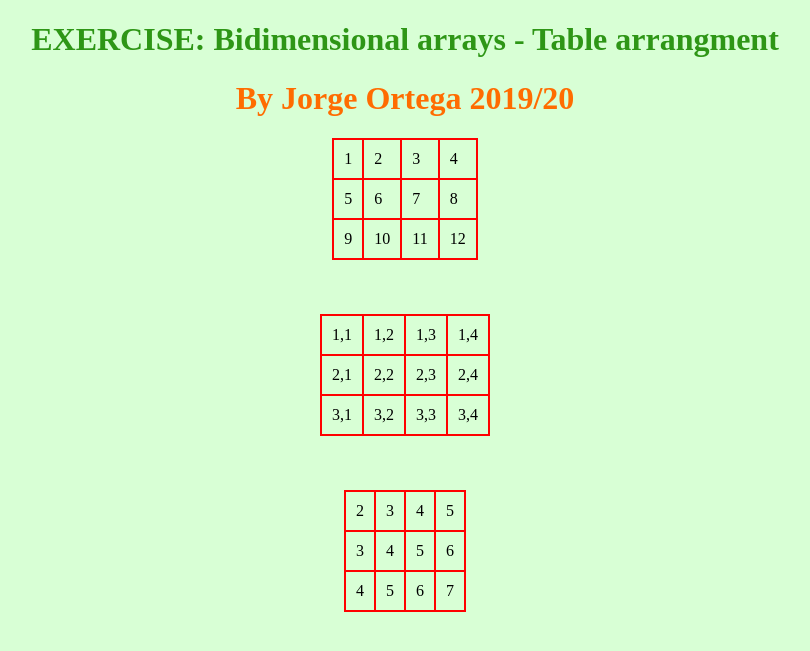
After one commit to Darkinci/IAW-IZV, a PHP site: the page made by Estructuras de control/Tablas y bucles.php in a window 1280 px wide. The commit adds this page. Shown: the top 651 px of the page, without its empty margins (235-1045 px from the left). Run offline with PHP 8.4, Linux system fonts and the light colour scheme.

Commit message:
Dos ejercicios hechos, bucles y tablas!

```diff
--- /dev/null
+++ b/Estructuras de control/Tablas y bucles.php
@@ -0,0 +1,67 @@
+<!DOCTYPE html>
+<html lang="es">
+<head>
+    <meta charset="UTF-8">
+    <meta name="viewport" content="width=device-width, initial-scale=1.0">
+    <meta http-equiv="X-UA-Compatible" content="ie=edge">
+    <link rel="shortcut icon" type="image" href="D:\2º ASIR A\IAW - Ruth Galera\Clase\Icono\ico.png" />
+    <title> Nested Loops </title>
+    <style>
+            table,tr,td {
+                margin: 0 auto;
+                border-collapse: collapse;
+                border: 2px solid red;
+                padding: 10px;
+            }
+    </style>
+</head>
+<body style="background-color:#d8ffd5">
+    <h1 style="color:#2e9616;text-align:center"> EXERCISE: Bidimensional arrays - Table arrangment </h1>
+    <h1 style="color:#FF6C00;text-align:center"> By Jorge Ortega 2019/20 </h1>
+    <?php
+
+        // Ej 1: Creacion de una tabla 3x4 Fija
+
+        echo "<table>\n";
+        $h = 1;
+        for($i=1; $i <= 3; $i++){
+                echo "<tr>\n";
+            for($j=1; $j <=4; $j++){
+                    echo "<td> $h </td>";
+                    $h++;
+            }
+                echo "\n</tr>\n"; // AL añadir un \n cuando vemos el codigo fuente de la pagina, se vea mas bonito!
+        }
+        echo "</table>";
+
+        // ESPACIOS EN BLANCO
+        echo "<br/><br/><br/>";
+        // Ej 2 : numero de fila y col
+        echo "<table>\n";
+        for($i=1; $i <= 3; $i++){
+                echo "<tr>\n";
+            for($j=1; $j <=4; $j++){
+                    echo "<td> $i,$j </td>";
+            }
+                echo "\n</tr>\n"; // AL añadir un \n cuando vemos el codigo fuente de la pagina, se vea mas bonito!
+        }
+        echo "</table>";
+
+
+        // ESPACIOS EN BLANCO
+        echo "<br/><br/><br/>";
+        // Ej 3: Sumar filas mas columna
+        echo "<table>\n";
+        for($i=1; $i <= 3; $i++){
+                echo "<tr>\n";
+            for($j=1; $j <=4; $j++){
+                $res = $i + $j;
+                echo "<td> $res </td>";
+            }
+                echo "\n</tr>\n"; // AL añadir un \n cuando vemos el codigo fuente de la pagina, se vea mas bonito!
+        }
+        echo "</table>";
+    ?>
+
+</body>
+</html>
```
Also changed, not shown: Estructuras de control/bucles for.php (+15 -1 lines).
